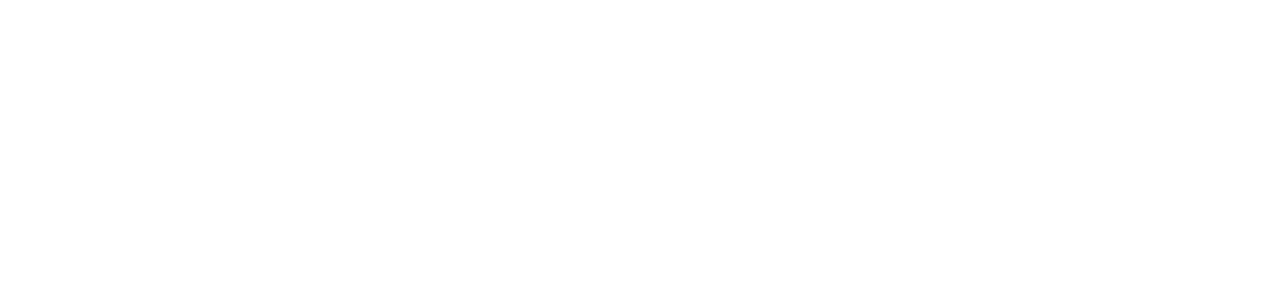
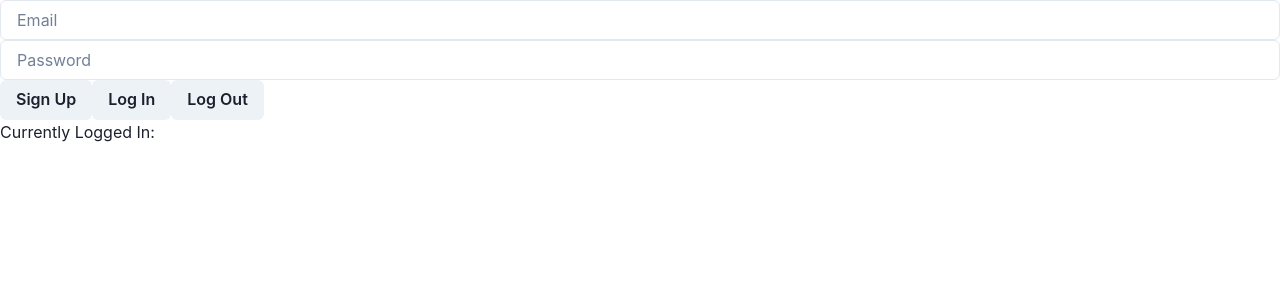
Before and after one commit to joeyladerer/playlist-app, a React (Create React App) app: page /signup in a window 1280 px wide. Before the commit this address had no page. Shown: the top 300 px of the page. Built offline with nearby package versions, Linux system fonts and the light colour scheme; no server answers.

Commit message:
basic sign up/login/logout functionality

```diff
--- a/src/App.js
+++ b/src/App.js
@@ -3,12 +3,14 @@ import { Route, Routes } from 'react-router-dom';
 
 import ExampleCRUD from './ExampleCRUD';
 import Dashboard from './Dashboard';
+import SignUp from './SignUp';
 
 function App() {
   return (
     <div>
       <Routes>
         <Route path={"/examplecrud"} element={<ExampleCRUD />}></Route>
+        <Route path={"/signup"} element={<SignUp />}></Route>
         <Route path={"/"} element={<Dashboard />}></Route>
       </Routes>
     </div>
--- a/src/Dashboard.js
+++ b/src/Dashboard.js
@@ -4,14 +4,15 @@ import { useNavigate } from 'react-router-dom'
 
 function Dashboard() {
     const navigate = useNavigate()
-    const routeToExampleCRUD = () => {
-        let path = '/examplecrud'
+    const routeToPath = (path) => {
         navigate(path)
     }
+
     return (
         <div>
             <h1>Welcome!</h1>
-            <Button onClick={routeToExampleCRUD}>Firebase Example Stuff</Button>
+            <Button onClick={() => routeToPath('exampleCRUD')}>Firebase Example Stuff</Button>
+            <Button onClick={() => routeToPath('/signup')}>Sign up</Button>
         </div>
     )
 }
--- /dev/null
+++ b/src/SignUp.js
@@ -0,0 +1,63 @@
+import { Box, Button, Input } from '@chakra-ui/react'
+import React, { useState } from 'react'
+import { logout, login, signup, useAuth } from './firebase'
+
+function SignUp() {
+    const currentUser = useAuth()
+    const [email, setEmail] = useState('')
+    const [password, setPassword] = useState('')
+    const [loading, setLoading] = useState(false)
+
+    const handleSignup = async () => {
+        console.log(email, password)
+        setLoading(true)
+        try {
+            await signup(email, password)
+        } catch {
+            alert("Error!")
+        }
+        setLoading(false)
+    }
+
+    const handleLogin = async () => {
+        console.log(email, password)
+        setLoading(true)
+        try {
+            await login(email, password)
+        } catch {
+            alert("Error!")
+        }
+        setLoading(false)
+    }
+
+    const handleLogout = async () => {
+        setLoading(true)
+        try {
+            await logout()
+        } catch {
+            alert("error!")
+        }
+        setLoading(false)
+    }
+
+    const handleEmail = (event) => {
+        setEmail(event.target.value)
+    }
+
+    const handlePassword = (event) => {
+        setPassword(event.target.value)
+    }
+
+    return (
+        <Box>
+            <Input placeholder='Email' onChange={handleEmail} />
+            <Input placeholder='Password' onChange={handlePassword} />
+            <Button disabled={loading || currentUser} onClick={handleSignup} >Sign Up</Button>
+            <Button disabled={loading || currentUser} onClick={handleLogin}>Log In</Button>
+            <Button disabled={loading || !currentUser} onClick={handleLogout}>Log Out</Button>
+            <Box >Currently Logged In: {currentUser?.email}</Box>
+        </Box>
+    )
+}
+
+export default SignUp
--- a/src/firebase.js
+++ b/src/firebase.js
@@ -1,6 +1,7 @@
 import { initializeApp } from "firebase/app"
 import { getFirestore } from "firebase/firestore"
-
+import { createUserWithEmailAndPassword, getAuth, onAuthStateChanged, signInWithEmailAndPassword, signOut } from "firebase/auth"
+import { useEffect, useState } from "react";
 // Configuration
 const firebaseConfig = {
   apiKey: "AIzaSyCmPeUiMFCiiv6yMzM6dg-eSlFyVd_0QrY",
@@ -14,6 +15,27 @@ const firebaseConfig = {
 
 // Initialize Firebase and Firestore
 const app = initializeApp(firebaseConfig);
+const auth = getAuth()
 const db = getFirestore(app)
 
 export {db}
+export function signup(email, password) {
+  return createUserWithEmailAndPassword(auth, email, password)
+}
+export function login(email, password) {
+  return signInWithEmailAndPassword(auth, email, password)
+}
+export function logout() {
+  return signOut(auth)
+}
+
+export function useAuth() {
+  const [currentUser, setCurrentUser] = useState()
+
+  useEffect(() => {
+    const unsub = onAuthStateChanged(auth, user => setCurrentUser(user))
+    return unsub
+  }, [])
+
+  return currentUser
+}
```
